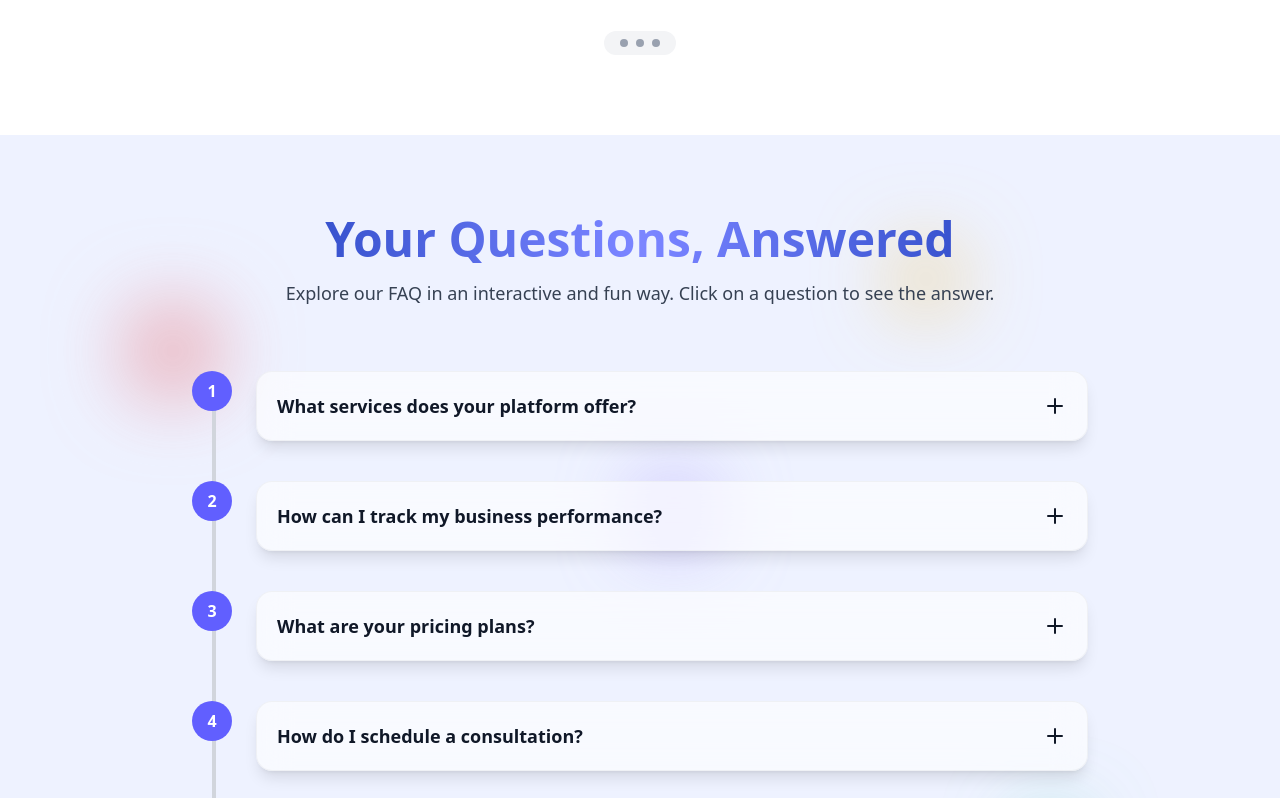
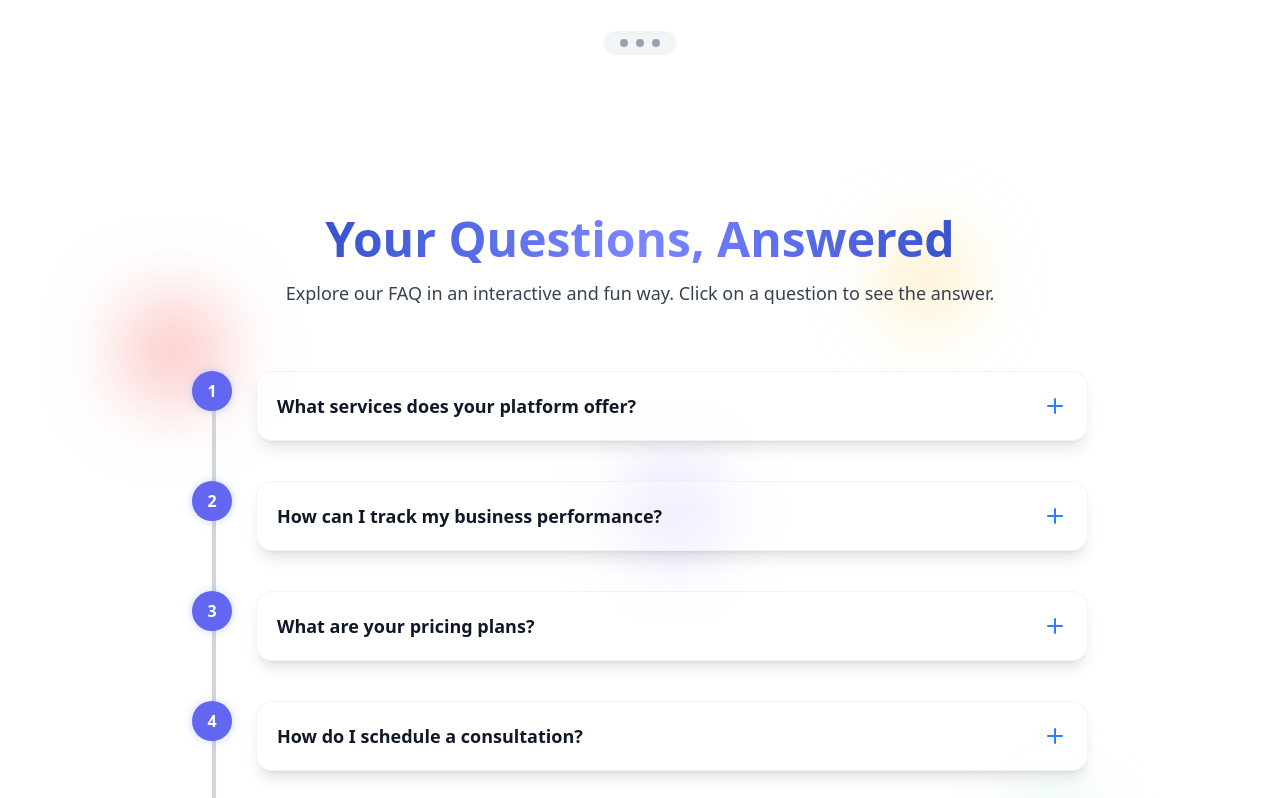
Before and after one commit to kanishka-commits/BizFlow, a React (Vite) app: page / in a window 1280 px wide. Shown: the part 5962-6760 px from the top of the page. Built offline with nearby package versions, Linux system fonts and the light colour scheme.

Commit message:
Added animation into the FAQ and managed color codes

```diff
--- a/src/components/FAQ.jsx
+++ b/src/components/FAQ.jsx
@@ -53,11 +53,8 @@ export default function FAQ() {
 
   return (
     <section
-      className={`relative min-h-screen py-20 px-4 sm:px-6 lg:px-8 transition-colors duration-500 ${
-        isDarkMode ? "bg-gray-900" : "bg-indigo-50"
-      }`}
+      className={`relative min-h-screen py-20 px-4 sm:px-6 lg:px-8 transition-colors duration-500 `}
     >
-      {/* Frosted Bulb Background */}
       {/* Frosted Bulb Background */}
       {bulbs.map((b, i) => (
         <div
@@ -104,46 +101,161 @@ export default function FAQ() {
         ></div>
 
         {faqs.map((faq, i) => (
-          <div key={i} className="relative flex items-start mb-10">
-            {/* Dot */}
-            <div
+          <motion.div
+            key={i}
+            className="relative flex items-start mb-10"
+            initial={{ opacity: 0, y: 20 }}
+            animate={{ opacity: 1, y: 0 }}
+            transition={{ duration: 0.4, delay: i * 0.1 }}
+          >
+            {/* Dot with smooth animation */}
+            <motion.div
               className={`flex-shrink-0 w-10 h-10 rounded-full ${
                 isDarkMode ? "bg-blue-500" : "bg-indigo-500"
-              } flex items-center justify-center text-white font-bold`}
+              } flex items-center justify-center text-white font-bold z-10`}
+              whileHover={{ scale: 1.1 }}
+              whileTap={{ scale: 0.95 }}
+              animate={{
+                backgroundColor: openIndex === i
+                  ? (isDarkMode ? "#10B981" : "#059669")
+                  : (isDarkMode ? "#3B82F6" : "#6366F1"),
+                boxShadow: openIndex === i
+                  ? "0 0 20px rgba(16, 185, 129, 0.6)"
+                  : "0 0 10px rgba(59, 130, 246, 0.3)"
+              }}
+              transition={{ duration: 0.3 }}
             >
               {i + 1}
-            </div>
+            </motion.div>
 
-            {/* Content */}
-            <div className="ml-6 flex-1 cursor-pointer">
+            {/* Content Container */}
+            <div className="ml-6 flex-1">
+              {/* Question Card */}
               <motion.div
                 onClick={() => toggle(i)}
-                className={`p-5 rounded-2xl border transition-shadow duration-300 ${bgGlass} hover:shadow-2xl flex justify-between items-center`}
-                whileHover={{ scale: 1.03 }}
+                className={`p-5 rounded-2xl border transition-all duration-500 ${bgGlass} cursor-pointer group`}
+                whileHover={{
+                  scale: 1.02,
+                  boxShadow: isDarkMode
+                    ? "0 20px 40px rgba(0,0,0,0.4)"
+                    : "0 20px 40px rgba(0,0,0,0.15)"
+                }}
+                whileTap={{ scale: 0.98 }}
+                animate={{
+                  borderColor: openIndex === i
+                    ? (isDarkMode ? "#10B981" : "#059669")
+                    : (isDarkMode ? "rgba(75, 85, 99, 0.5)" : "rgba(229, 231, 235, 0.5)")
+                }}
+                transition={{ duration: 0.3 }}
               >
-                <h3 className="font-semibold text-lg">{faq.q}</h3>
-                <div className="ml-4">
-                  {openIndex === i ? <Minus size={24} /> : <Plus size={24} />}
+                <div className="flex justify-between items-center">
+                  <h3 className="font-semibold text-lg pr-4">{faq.q}</h3>
+
+                  {/* Enhanced Icon Animation */}
+                  <motion.div
+                    className="flex-shrink-0"
+                    animate={{
+                      rotate: openIndex === i ? 45 : 0,
+                      scale: openIndex === i ? 1.1 : 1
+                    }}
+                    transition={{
+                      type: "spring",
+                      stiffness: 200,
+                      damping: 15
+                    }}
+                  >
+                    <motion.div
+                      whileHover={{ scale: 1.2 }}
+                      whileTap={{ scale: 0.9 }}
+                    >
+                      {openIndex === i ? (
+                        <Minus size={24} className="text-green-500" />
+                      ) : (
+                        <Plus size={24} className="text-blue-500" />
+                      )}
+                    </motion.div>
+                  </motion.div>
                 </div>
               </motion.div>
 
-              <AnimatePresence>
+              {/* Answer Container with Smooth Accordion */}
+              <AnimatePresence mode="wait">
                 {openIndex === i && (
                   <motion.div
-                    initial={{ opacity: 0, x: 50 }}
-                    animate={{ opacity: 1, x: 0 }}
-                    exit={{ opacity: 0, x: 50 }}
-                    transition={{ duration: 0.3 }}
-                    className={`mt-3 text-sm ${
+                    initial={{
+                      opacity: 0,
+                      height: 0,
+                      y: -10,
+                      scale: 0.95
+                    }}
+                    animate={{
+                      opacity: 1,
+                      height: "auto",
+                      y: 0,
+                      scale: 1
+                    }}
+                    exit={{
+                      opacity: 0,
+                      height: 0,
+                      y: -10,
+                      scale: 0.95
+                    }}
+                    transition={{
+                      duration: 0.5,
+                      ease: [0.4, 0, 0.2, 1],
+                      height: {
+                        duration: 0.4
+                      },
+                      opacity: {
+                        duration: 0.3,
+                        delay: openIndex === i ? 0.1 : 0
+                      }
+                    }}
+                    className="overflow-hidden"
+                  >
+                    <motion.div
+                      className={`mt-4 p-4 rounded-xl ${
+                        isDarkMode
+                          ? "bg-gray-800/60 backdrop-blur-sm border border-gray-700/30"
+                          : "bg-white/80 backdrop-blur-sm border border-gray-200/50"
+                      } shadow-lg`}
+                      initial={{ x: -20, opacity: 0 }}
+                      animate={{ x: 0, opacity: 1 }}
+                      exit={{ x: -20, opacity: 0 }}
+                      transition={{
+                        duration: 0.4,
+                        delay: 0.1,
+                        ease: "easeOut"
+                      }}
+                    >
+                      <motion.p
+                        className={`${
                           isDarkMode ? "text-gray-300" : "text-gray-700"
-                    }`}
+                        } leading-relaxed`}
+                        initial={{ opacity: 0 }}
+                        animate={{ opacity: 1 }}
+                        transition={{ duration: 0.3, delay: 0.2 }}
                       >
                         {faq.a}
+                      </motion.p>
+
+                      {/* Subtle bottom accent */}
+                      <motion.div
+                        className={`mt-3 h-0.5 rounded-full bg-gradient-to-r ${
+                          isDarkMode
+                            ? "from-green-400 to-blue-500"
+                            : "from-green-500 to-blue-600"
+                        }`}
+                        initial={{ width: 0 }}
+                        animate={{ width: "100%" }}
+                        transition={{ duration: 0.6, delay: 0.3 }}
+                      />
+                    </motion.div>
                   </motion.div>
                 )}
               </AnimatePresence>
             </div>
-          </div>
+          </motion.div>
         ))}
       </div>
 
@@ -167,16 +279,20 @@ export default function FAQ() {
           </p>
         </div>
         <div className="flex gap-4 flex-col sm:flex-row">
-          <button
+          <motion.button
             onClick={() => navigate("/contact")}
             className={`
               relative overflow-hidden px-6 py-3 rounded-xl font-semibold text-white
               bg-gradient-to-r from-blue-600 to-blue-500
               backdrop-blur-md shadow-lg shadow-blue-500/30
               border border-blue-400/30
-    transition-transform duration-300 transform hover:scale-105
-    hover:from-blue-500 hover:to-blue-400
+              transition-all duration-300 group
             `}
+            whileHover={{
+              scale: 1.05,
+              boxShadow: "0 10px 30px rgba(59, 130, 246, 0.4)"
+            }}
+            whileTap={{ scale: 0.98 }}
           >
             {/* Animated shine effect */}
             <span
@@ -185,13 +301,16 @@ export default function FAQ() {
                    transition-all duration-700 pointer-events-none rounded-xl"
             ></span>
 
-            <span className="relative flex items-center gap-2 hover:text-gray-700">
+            <span className="relative flex items-center gap-2">
               Contact Support
-              <svg
-                className="w-4 h-4 transition-transform duration-300 group-hover:translate-x-1"
+              <motion.svg
+                className="w-4 h-4"
                 fill="none"
                 stroke="currentColor"
                 viewBox="0 0 24 24"
+                animate={{ x: 0 }}
+                whileHover={{ x: 4 }}
+                transition={{ duration: 0.2 }}
               >
                 <path
                   strokeLinecap="round"
@@ -199,20 +318,25 @@ export default function FAQ() {
                   strokeWidth={2}
                   d="M17 8l4 4m0 0l-4 4m4-4H3"
                 />
-              </svg>
+              </motion.svg>
             </span>
-          </button>
+          </motion.button>
 
-          <button
+          <motion.button
             onClick={() => navigate("/help")}
-            className={`px-6 py-3 rounded-xl border font-semibold transition-transform duration-300 transform hover:scale-105 ${
+            className={`px-6 py-3 rounded-xl border font-semibold transition-all duration-300 ${
               isDarkMode
                 ? "border-gray-600 text-gray-300 hover:bg-gray-700 hover:text-white"
                 : "border-gray-300 text-gray-600 hover:bg-gray-100 hover:text-gray-900"
             }`}
+            whileHover={{
+              scale: 1.05,
+              borderColor: isDarkMode ? "#4B5563" : "#D1D5DB"
+            }}
+            whileTap={{ scale: 0.98 }}
           >
             Browse Help Center
-          </button>
+          </motion.button>
         </div>
       </motion.div>
     </section>
```
Lines whose indentation alone changed are shown as unchanged.
